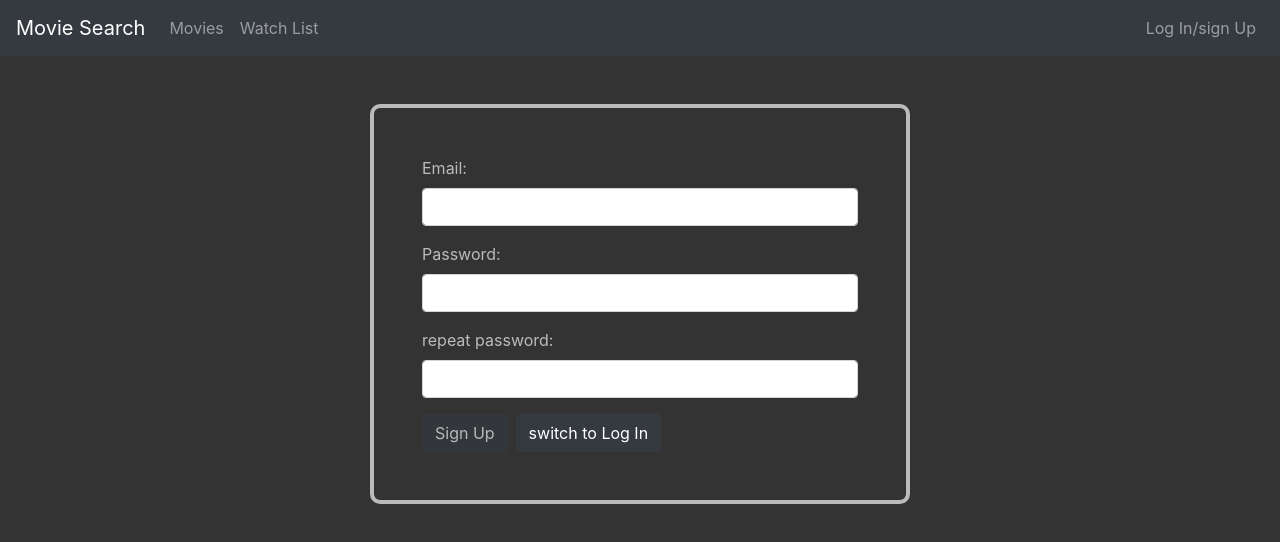
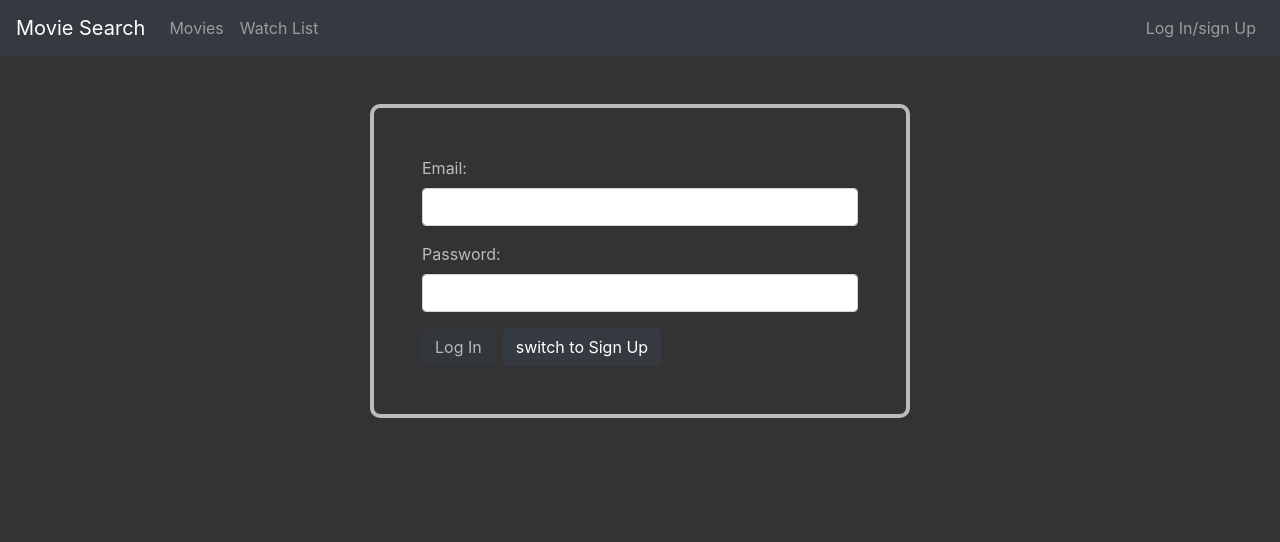
Before and after one commit to aliqb/whatchList, an Angular app: page /auth in a window 1280 px wide. Shown: the top 542 px of the page. Built offline with nearby package versions, Linux system fonts and the light colour scheme.

Commit message:
make different forms for each mode

```diff
--- a/src/app/auth/auth.component.ts
+++ b/src/app/auth/auth.component.ts
@@ -7,33 +7,49 @@ import { FormControl, FormGroup, Validators } from '@angular/forms';
   styleUrls: ['./auth.component.css']
 })
 export class AuthComponent implements OnInit {
-  signUpMode:boolean=true;
+  signUpMode:boolean=false;
   form:FormGroup;
   fuck="fuck";
   password:string;
   constructor() { }
 
   ngOnInit(): void {
-    this.form=new FormGroup({
-      'email':new FormControl('',[Validators.required,Validators.email]),
-      'password':new FormControl('',[Validators.required,Validators.minLength(6)]),
-      'passwordRepeat':new FormControl('',[Validators.required,Validators.minLength(6),this.repPasswordValidator.bind(this)])
-
-    })
+    this.makeForm();
   }
   setPassword(){
     this.password=this.form.controls['password'].value;
   }
   onSubmit(){
-    // console.log(this.form);
+    console.log(this.form);
     // console.log(this.form.controls.password.value,this.form.controls.passwordRepeat.value,this.form.controls.password.value===this.form.controls.passwordRepeat.value)
+  }
+  private makeForm(){
+    if(this.signUpMode){
+      this.form=new FormGroup({
+        'email':new FormControl('',[Validators.required,Validators.email]),
+        'password':new FormControl('',[Validators.required,Validators.minLength(6)]),
+        'passwordRepeat':new FormControl('',[this.repPasswordValidator.bind(this)])
+
+      })
+    }else{
+      this.form=new FormGroup({
+        'email':new FormControl('',[Validators.required,Validators.email]),
+        'password':new FormControl('',[Validators.required,Validators.minLength(6)]),
+      })
+    }
   }
   changeMode(){
     this.signUpMode= !this.signUpMode;
+    this.makeForm();
+
   }
   private repPasswordValidator(control:FormControl):{[s:string]:boolean}{
     // console.log('v',control.value,this.password)
-    if(control.value!==this.password){
+    console.log(this.signUpMode)
+    // if(!this.signUpMode){
+    //   return null
+    // }
+    if(control.value!==this.password && this.signUpMode){
       return {'notSame':true}
     }
     return null;
```
